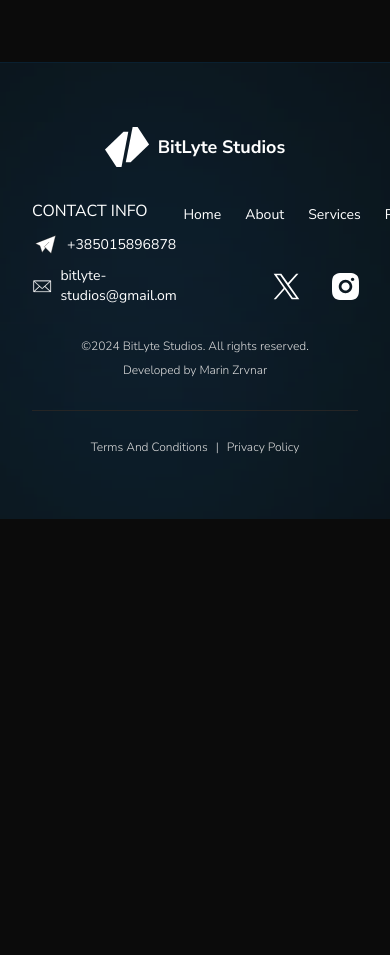
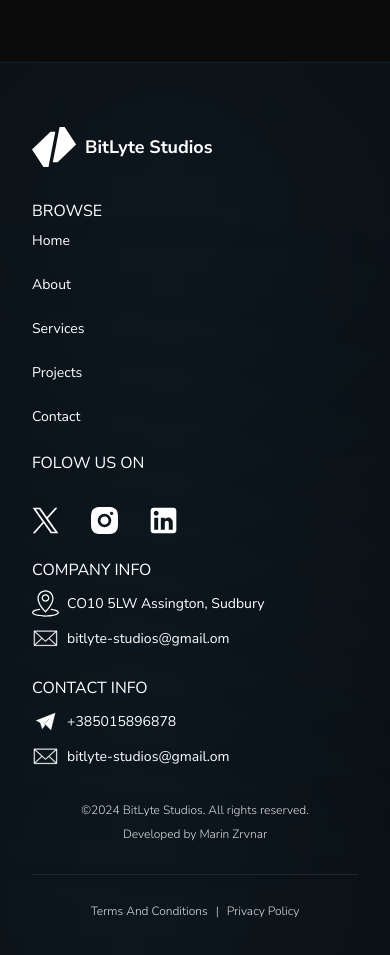
Before and after one commit to zrvnarmarin/BitLyte-Studios-Website, a Next.js app: page /contact in a window 390 px wide. Shown: the part 3943-4898 px from the top of the page. Before the commit the page ends 4462 px from the top, so only its background shows below. Built offline with nearby package versions, Linux system fonts and the light colour scheme.

Commit message:
changed gradients on the home sections cards; footer made responsive for small screen sizes and extra large sizes;

```diff
--- a/app/(home-sections)/ProjectsSection.tsx
+++ b/app/(home-sections)/ProjectsSection.tsx
@@ -51,7 +51,7 @@ export const ProjectCardDesktop = ({
   imageSrc,
 }: ProjectCardProps) => {
   return (
-    <div className="relative overflow-hidden flex flex-col lg:flex-row rounded-lg gap-6 bg-gradient-to-t from-[#0b0b0b] to-[#27a5ff2b] border-[0.5px] border-[#0a2030]">
+    <div className="relative overflow-hidden flex flex-col lg:flex-row rounded-lg gap-">
       {/* Project image */}
       <div className="relative w-full flex items-center bg-[#ffffff] z-20">
         <Image
@@ -66,15 +66,19 @@ export const ProjectCardDesktop = ({
       </div>
 
       {/* Project info */}
-      <div className="flex flex-col gap-6 w-full z-20 py-4 px-4 xs:px-6 sm:px-8 md:py-8 md:px-10 lg:px-6 lg:py-10">
-        <h3 className="w-full text-2xl xs:text-3xl lg:text-4xl text-start font-bold text-[#ffffff]">
+      <div className="relative overflow-hidden flex flex-col gap-6 w-full z-20 py-6 px-4 xs:px-6 sm:px-8 md:py-8 md:px-8 lg:px-12 lg:py-10 xl:py-12">
+        {/* Blur gradients */}
+        <div className="w-96 h-96 absolute left-0 bottom-0 bg-gradient-to-r from-[#1a4869] to-[#002139] z-10 blur-[230px]"></div>
+        <div className="w-96 h-96 absolute right-0 bottom-0 bg-gradient-to-r from-[#1a4869] to-[#002139] z-10 blur-[230px]"></div>
+
+        <h3 className="w-full text-2xl xs:text-3xl lg:text-4xl text-start font-bold text-[#ffffff] z-20">
           {title}
         </h3>
         <p className="text-lg xs:text-xl font-light text-[#ffffff] text-start z-20">
           {description}
         </p>
         <div className="flex flex-col gap-2 pb-2">
-          <p className="text-xl text-[#eeeeee] font-black">Project Briefing:</p>
+          <p className="text-xl text-[#eeeeee] font-black z-20">Project Briefing:</p>
           <p className="text-lg xs:text-xl font-light text-[#ffffff] text-start z-20">
             Our client, MYSO, or Million Yield Structuring Opportunities, is a
             Web3 finance platform changing the game with DeFi. They deliver
--- a/app/(home-sections)/WhyUsSection.tsx
+++ b/app/(home-sections)/WhyUsSection.tsx
@@ -37,8 +37,10 @@ export type WhyUsCardType = {
 export const WhyUsCard = ({ index, title, description, icon }: WhyUsCardType) => {
   return (
     <div
-      className="bg-gradient-to-t from-[#0b0b0b] to-[#27a5ff2b] overflow-hidden relative flex flex-col gap-2 rounded-lg p-4 py-8 border-[0.5px] border-[#0a2030] z-20"
+      className="overflow-hidden relative flex flex-col gap-2 rounded-lg p-4 py-8 border-[0.5px] border-[#0a2030] z-20"
     >
+      <div className="w-32 h-32 absolute bottom-0 top-0 bg-gradient-to-r from-[#1A9FFF] to-[#0086E6] z-10 blur-[130px] pointer-events-none"></div>
+
       {/* Reason Card */}
       <div className="relative flex flex-col items-center justify-center gap-2 z-20">
         {/* Blur background */}
--- a/app/components/Footer.tsx
+++ b/app/components/Footer.tsx
@@ -10,7 +10,10 @@ export default function Footer() {
 
       <div className="relative z-10 w-full flex flex-col items-start gap-2">
         {/* Logo */}
-        <Link href={`/`} className="w-full flex items-center justify-center">
+        <Link
+          href={`/`}
+          className="w-full flex items-center justify-start lg:justify-center"
+        >
           <div className="flex items-center gap-2 lg:gap-4">
             <LogoIcon />
             <span className="text-[#ffffff] text-lg sm:text-xl lg:text-2xl font-bold">
@@ -19,8 +22,9 @@ export default function Footer() {
           </div>
         </Link>
 
-        <div className="w-full flex items-center">
-          <div className="w-full flex flex-col pt-6 gap-2">
+        <div className="w-full flex flex-col lg:flex-row items-center">
+          {/* Contact info */}
+          <div className="w-full flex flex-col pt-6 gap-2 order-3 lg:order-1">
             <p className="text-base md:text-xl text-[#ffffff] font-normal md:font-bold uppercase">
               Contact info
             </p>
@@ -38,13 +42,13 @@ export default function Footer() {
             </div>
           </div>
 
-          <div className="flex flex-col items-center justify-between w-full">
+          <div className="flex flex-col flex-wrap items-start justify-between w-full order-1 lg:order-2">
             {/* Quick links */}
             <div className="flex flex-col pt-6 gap-2">
-              {/* <p className="text-base md:text-xl text-[#ffffff] font-normal md:font-bold uppercase">
+              <p className="xl:hidden text-base md:text-xl text-[#ffffff] font-normal md:font-bold uppercase">
                 Browse
-              </p> */}
-              <div className="flex flex-row gap-6">
+              </p>
+              <div className="flex flex-col xs:flex-row lg:flex-row gap-6">
                 {quickLinkRoutes.map((routeLink) => (
                   <React.Fragment key={routeLink.id}>
                     <Link href={routeLink.href}>
@@ -58,8 +62,11 @@ export default function Footer() {
             </div>
 
             {/* Social media links */}
-            <div className="flex flex-col pt-6 gap-2">
-              <div className="w-full flex items-center gap-8 pt-6">
+            <div className="w-full flex flex-col pt-6 gap-2">
+              <p className="xl:hidden text-base md:text-xl text-[#ffffff] font-normal md:font-bold uppercase">
+                Folow Us On
+              </p>
+              <div className="w-full flex lg:items-center lg:justify-center gap-8 pt-6">
                 {socialMediaIcons.map((socialMediaIcon) => (
                   <React.Fragment key={socialMediaIcon.id}>
                     <Link href={socialMediaIcon.href}>
@@ -71,14 +78,15 @@ export default function Footer() {
             </div>
           </div>
 
-          <div className="w-full flex flex-col items-end pt-6 gap-2">
+          {/* Company info */}
+          <div className="w-full flex flex-col items-start lg:items-end pt-6 gap-2 order-2 lg:order-3">
             <p className="text-base md:text-xl text-[#ffffff] font-normal md:font-bold uppercase">
               Company info
             </p>
             <div className="flex items-center gap-2">
-              <ContactIcon />
-              <span className="text-sm md:text-lg text-[#ffffff] font-normal md:font-light">
-                +385015896878
+              <AddressIcon />
+              <span className="text-sm md:text-lg text-[#ffffff] font-normal md:font-light text-right">
+                CO10 5LW Assington, Sudbury
               </span>
             </div>
             <div className="flex items-center gap-2">
@@ -90,8 +98,8 @@ export default function Footer() {
           </div>
         </div>
 
+        {/* Copyright and author */}
         <div className="w-full flex flex-col items-center justify-between pb-6">
-          {/* Copyright and author */}
           <div className="flex flex-col items-center justify-center gap-2 pt-6">
             <p className="text-xs text-[#dddddd] font-light">
               ©2024 BitLyte Studios. All rights reserved.
@@ -323,9 +331,21 @@ export const secondaryLinks = [
   },
 ];
 
-export const AddressIcon = () => {
+export const AddressIcon = ({
+  width = 27,
+  height = 27,
+}: {
+  width?: number;
+  height?: number;
+}) => {
   return (
-    <svg viewBox="0 0 1024 1024" fill="#ffffff" stroke="#ffffff">
+    <svg
+      width={width}
+      height={height}
+      viewBox="0 0 1024 1024"
+      fill="#ffffff"
+      stroke="#ffffff"
+    >
       <g id="SVGRepo_bgCarrier" stroke-width="0"></g>
       <g
         id="SVGRepo_tracerCarrier"
```
